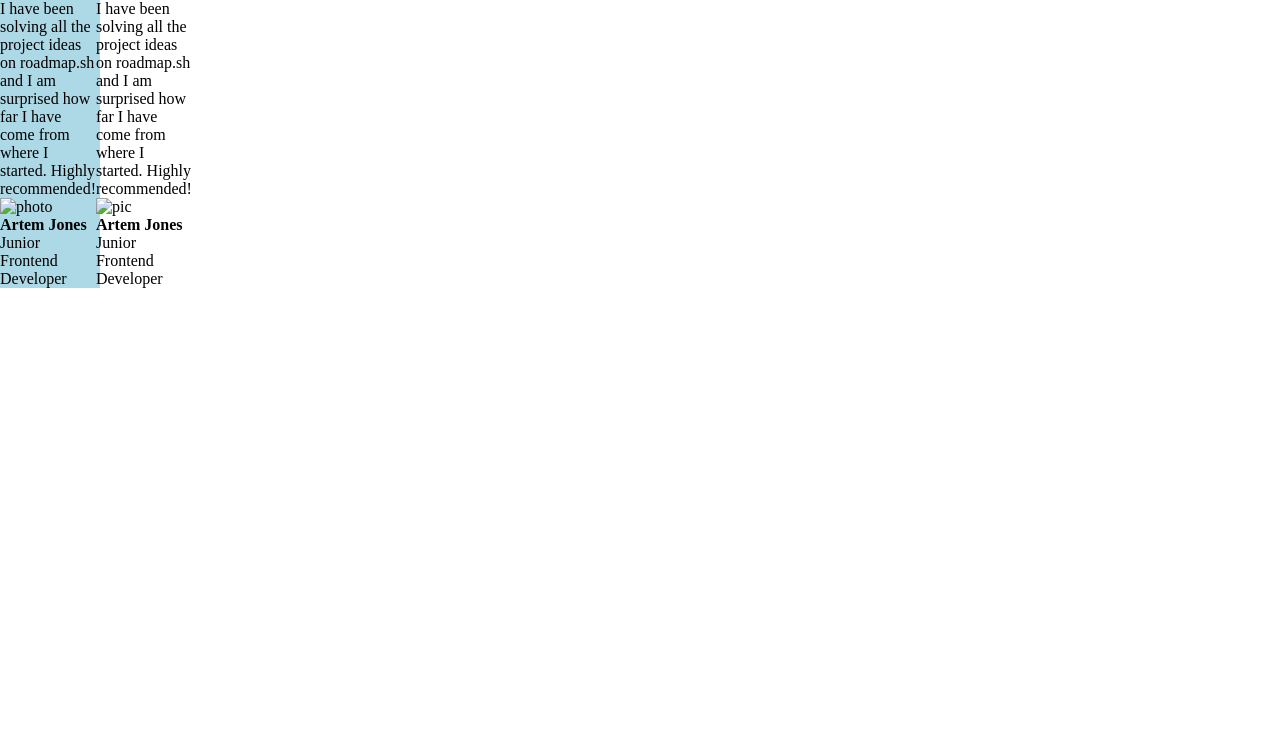
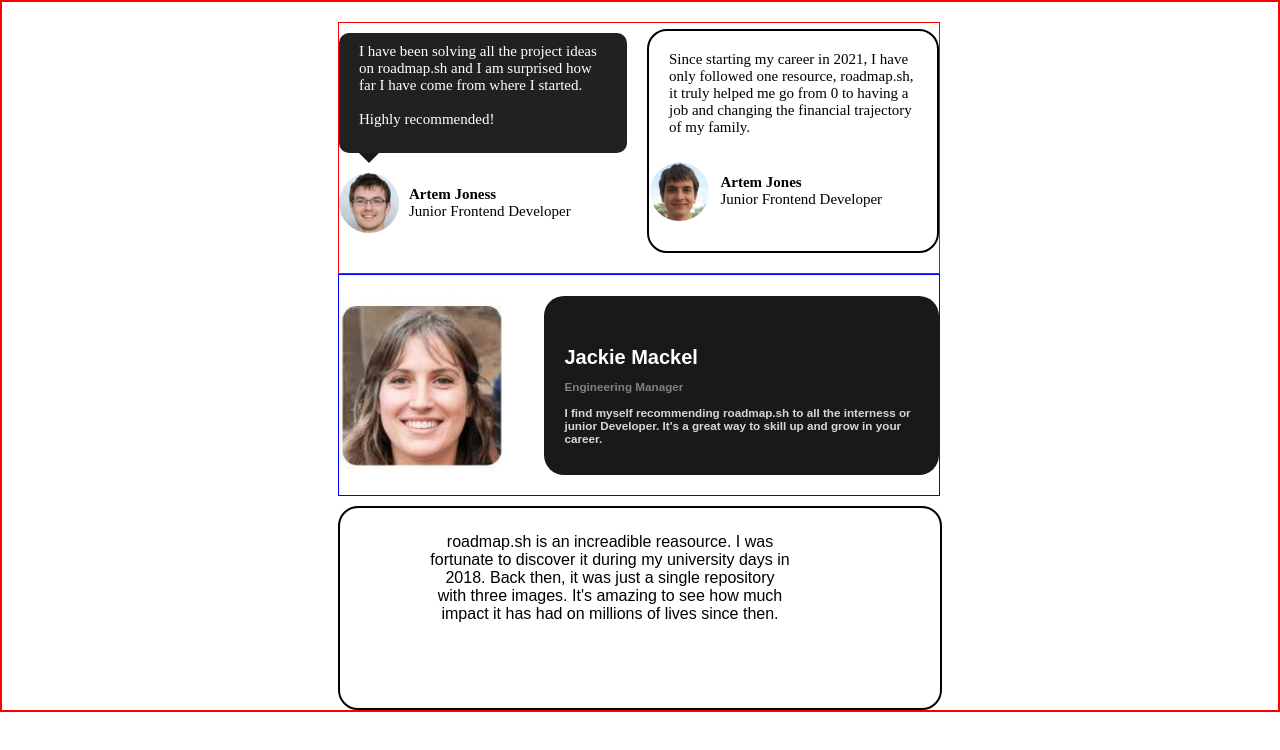
Before and after one commit to NotPrasun24/roadmapsh.PYTHON-projects, a plain HTML site: page Frontend Projects/Testimonial Cards/index.html in a window 1280 px wide. Drawn offline with Linux system fonts and the light colour scheme.

Commit message:
first commit

```diff
--- a/Frontend Projects/Testimonial Cards/index.css
+++ b/Frontend Projects/Testimonial Cards/index.css
@@ -4,11 +4,132 @@
 }
 
 body{
-    width: 100px;
-    height: 100vh;
+    height: 1200px;
+    width: 100%;
+}
+.cent{
+    display: grid;
+    justify-content:center;
+    /* height: 100vh; */
+    /* width: 100%; */
+    border: 2px solid red;
+    grid-template-rows: auto auto; /* Allow divs to stack */
+
+
+
+}
+.main{
+    display: flex;
+    gap: 20px;
+    height: 250px;
+    width: 600px;
+    border: 1px solid red;
+    margin-top: 20px;
+    font-size: 15px;
+
+}
+.testimonial1{
+    flex: 1;
+}
+.paragraph{
+    border-radius: 10px;
+    height: 100px;
+
+    /* border-style: none; */
+}
+.paragraph.left::after{
+    content: '';
+    position: absolute;
+    bottom: -10px;
+    left: 20px;
+    width: 0;
+    height: 0;
+    border-left: 10px solid transparent;
+    border-right: 10px solid transparent;
+    border-top: 10px solid #1e1919;
+}
+.paragraph.left{
+    margin-top: 10px;
+    position: relative;
+    padding: 10px 20px 10px 20px;
+    color: white;
+    background-color: rgba(0, 0, 0, 0.872);
+}
+.photoinfo{
+    margin-top: 20px;
+    gap: 10px;
+    display: flex;
+    flex-direction: row;
 }
 
-.main{
+.photo img{
+    border-radius: 50%;
+    height: 60px;
+}
+.info{
+    margin-top: 13px;
+}
+
+/* NEXT PERSON */
+
+.testimonial2{
+    flex: 1;
+    border: 2px solid black;
+    border-radius: 20px;
+    margin-top: 6px;
+    margin-bottom: 20px;
+}
+
+.paragraph.right{
+    padding: 10px 20px 10px 20px;
+    margin-top: 10px;
+}
+.photoinfo2{
+    gap: 10px;
     display: flex;
-    background-color: lightblue;
+    flex-direction: row
 }
+
+.thirdperson {
+    font-size: 10px;
+    font-family: Arial, Helvetica, sans-serif;
+    width: 600px;
+    height: 220px;
+    border: 1px solid blue;
+    display: flex;
+    align-items: center;
+    /* justify-content: center; */
+    gap: 40px;
+}
+
+#girlimg{
+    height: 180px;
+    width: auto;
+}
+.aboutgirl{
+    justify-content: center;
+    background-color: rgba(0, 0, 0, 0.902);
+    color: white;
+    padding:50px 20px 30px 20px;
+    border-radius: 20px;
+}
+.aboutgirl #title{
+    color: grey;
+}
+.aboutgirl h3{
+    color: rgba(255, 255, 255, 0.822);
+}
+.final {
+    width: 600px;
+    height: 200px;
+    margin-top: 10px;
+    border: 2px solid black;
+    border-radius: 20px;
+    display: flex;
+    text-align: center;
+    align-items: center;
+    font-family:Arial, Helvetica, sans-serif ;
+}
+.final p{
+    padding: 0px 150px 60px 90px;
+}
--- a/Frontend Projects/Testimonial Cards/index.html
+++ b/Frontend Projects/Testimonial Cards/index.html
@@ -8,42 +8,74 @@
 
 </head>
 <body>
+ <div class="cent">
+
     <div class="main">
-
-        <div class="testimonial">
-            <p id="paragraph">
-            I have been solving all the project ideas on roadmap.sh and I am surprised how far I have come from where I started. Highly recommended!
+        <div class="testimonial1">
+            <p class="paragraph left">
+            I have been solving all the project ideas on roadmap.sh and I am surprised how far I have come from where I started. <br><br>
+            Highly recommended!
             </p>
+            <div class="photoinfo">
                <div class="photo">
-                <img src="" alt="photo">
+                   <img src="download.jpeg" alt="photo">
                 </div>
                  <div class="info">
-                <h4>Artem Jones</h4>
+                      <h4>Artem Joness</h4>
                       <p>Junior Frontend Developer</p>
                  </div>
+            </div>
 
-        </div> <!--Testimonial -->
+        </div>
 
 
 
         <!-- next person -->
 
-        <div class="testimonial">
-            <p id="paragraph">
-                I have been solving all the project ideas on roadmap.sh and I am surprised how far I have come from where I started. Highly recommended!
+     <div class="testimonial2">
+            <p class="paragraph right">
+                Since starting my career in 2021,
+                 I have only followed one resource, roadmap.sh, it truly helped me go from
+                 0 to having a job and changing the financial trajectory of my family.
+
 
             </p>
+            <div class="photoinfo2">
                  <div class="photo">
-                <img src="" alt="pic">
+                    <img src="download (2).jpeg" alt="pic">
                   </div>
 
                   <div class="info">
                         <h4>Artem Jones</h4>
                          <p>Junior Frontend Developer</p>
+                   </div>
+             </div>
+
+        </div>
+
+
+
+
+
+    </div> <!-- main -->
+
+    <!-- 3rd person  -->
+    <div class="thirdperson">
+        <div class="girlphoto">
+            <img id="girlimg" src="download (4).jpeg" alt="profile">
+        </div>
+        <div class="aboutgirl">
+            <h1>Jackie Mackel</h1><br>
+            <h3 id="title">Engineering Manager</p><br>
+            <h3>I find myself recommending roadmap.sh to all the interness or junior Developer. It's a great way to skill up and grow in your career.</h3>
+        </div>
+    </div>
+
+    <div class="final">
+        <p> roadmap.sh is an increadible reasource. I was fortunate to discover it during my university days in 2018. Back then, it was just a single repository with three images. It's amazing to see how much impact it has had on millions of lives since then.</p>
+        <div class="des"> </div>
 
     </div>
 </div>
-
-    </div> <!-- main div-->
 </body>
 </html>
```
Also changed, not shown: Frontend Projects/Testimonial Cards/download (1).jpeg (added), Frontend Projects/Testimonial Cards/download (2).jpeg (added), Frontend Projects/Testimonial Cards/download (4).jpeg (added), Frontend Projects/Testimonial Cards/download.jpeg (added). Lines whose indentation alone changed are shown as unchanged.
